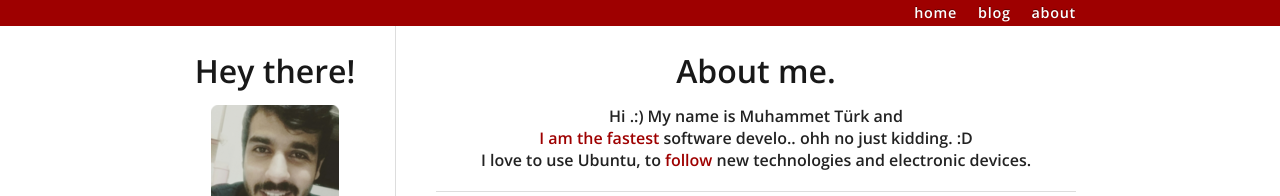
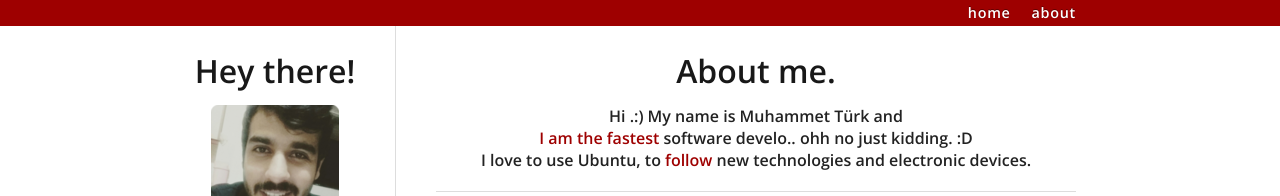
Before and after one commit to mturk111/mturk111.github.io, a Jekyll site: the page built from about.html, in a window 1280 px wide. Shown: the top 196 px of the page. Built offline with Jekyll 4.4.1, drawn with Linux system fonts in a browser that asks for light colours; nearby versions of some CDN libraries.

Commit message:
Update default.html

```diff
--- a/_layouts/default.html
+++ b/_layouts/default.html
@@ -29,7 +29,7 @@
       <div id="topbar">
         <ul>
           <li><a href="/about">about</a></li>
-          <li><a href="/blog">blog</a></li>
+          <!--<li><a href="/blog">blog</a></li>-->
           <li><a href="/">home</a></li>
         </ul>
       </div>
```
